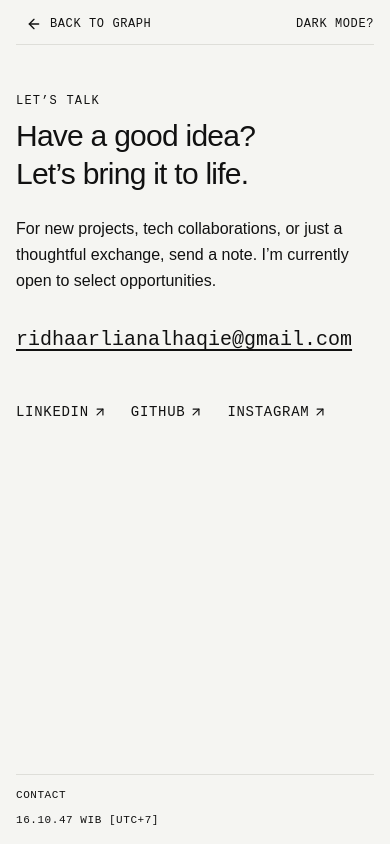
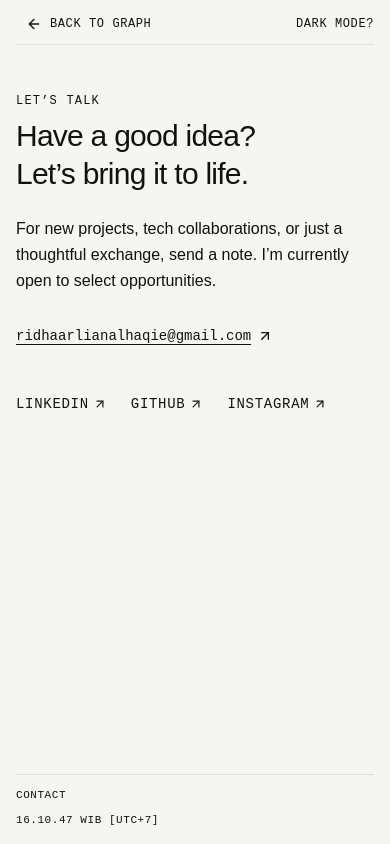
Before and after one commit to ridha-arlian/portfolio-v2, a Nuxt app: page /contact in a window 390 px wide. Built offline with nearby package versions, Linux system fonts and the light colour scheme.

Commit message:
style(contact): adjust email font size

```diff
--- a/app/pages/contact.vue
+++ b/app/pages/contact.vue
@@ -45,11 +45,11 @@ useSeoMeta({
           </p>
 
           <a
-            class="inline-flex items-center gap-2 text-xl sm:text-2xl font-mono underline underline-offset-4 hover:opacity-70 transition-opacity mb-12"
+            class="inline-flex max-w-full items-center gap-1.5 sm:gap-2 text-sm xs:text-base sm:text-2xl font-mono underline underline-offset-4 hover:opacity-70 transition-opacity mb-12"
             href="mailto:ridhaarlianalhaqie@gmail.com"
           >
-            ridhaarlianalhaqie@gmail.com
-            <ArrowUpRight class="h-5 w-5 sm:h-6 sm:w-6" />
+            <span class="truncate">ridhaarlianalhaqie@gmail.com</span>
+            <ArrowUpRight class="h-4 w-4 sm:h-6 sm:w-6 shrink-0" />
           </a>
 
           <div class="flex flex-wrap gap-6 font-mono text-sm tracking-wider uppercase">
```
